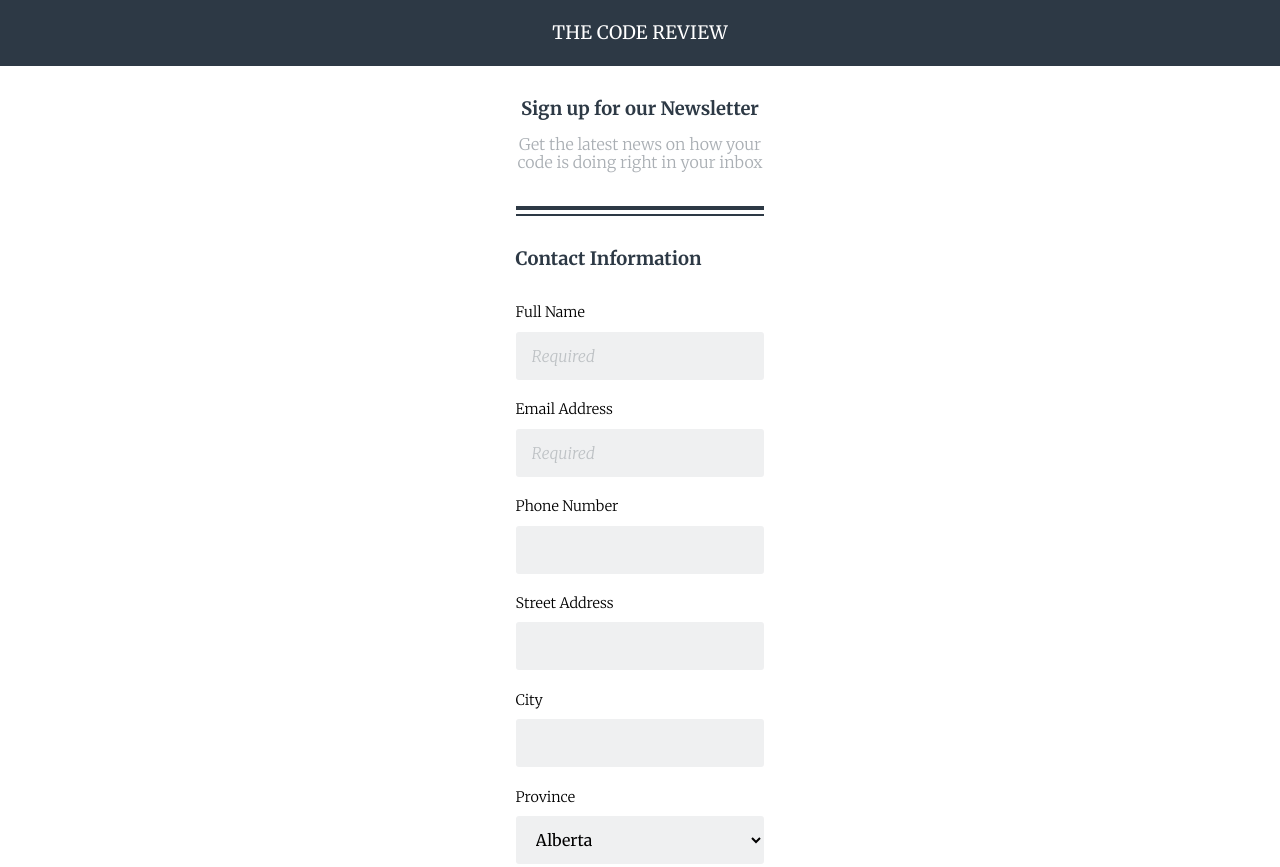
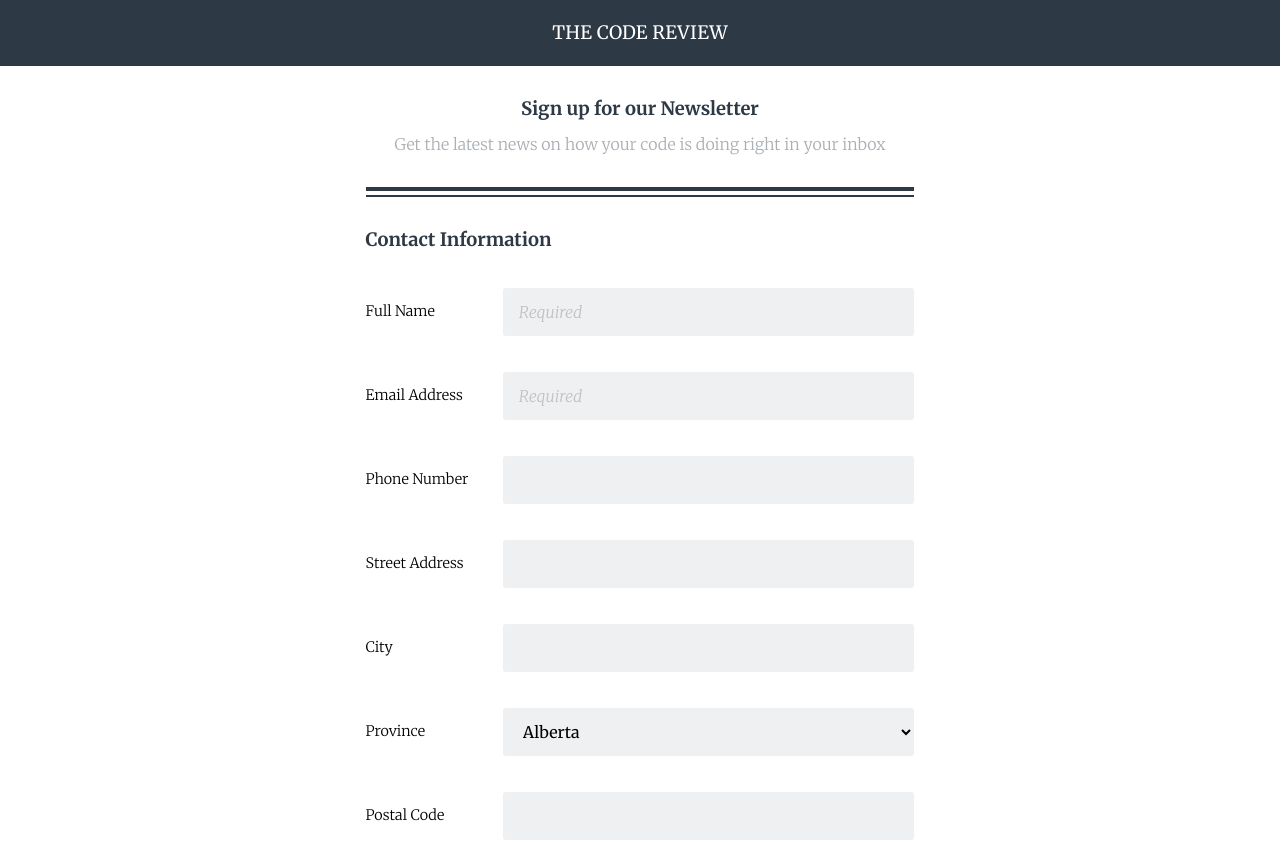
Before and after one commit to emmer05/techdegree-project-3, a plain HTML site: page index.html in a window 1280 px wide. Shown: the top 867 px of the page. Drawn offline with Linux system fonts and the light colour scheme.

Commit message:
Final Version
Final version. Until I learn more about CSS and decide to change this.

```diff
--- a/css/styles.css
+++ b/css/styles.css
@@ -73,7 +73,6 @@ legend {
 }
 
 .contact label {
-    display: block;
     margin: 1.5em 0 .75em;
 }
 
@@ -143,6 +142,11 @@ footer {
     padding: 0 2%;
 }
 
+.flex-box {
+    display: flex;
+    flex-direction: column;
+}
+
 
 /* ---- Borders ---- */
 
@@ -162,3 +166,37 @@ footer {
     top: -10px;
     width: 100%;
 }
+
+
+/* =================================
+  Media Queries
+==================================== */
+
+
+@media (min-width: 600px) {
+
+    .container {
+        max-width: 600px;
+    }
+
+    .flex-box {
+        flex-direction: row;
+        flex-wrap: wrap;
+        justify-content: flex-start;
+        align-items: center;
+    }
+
+    .contact label {
+        margin-right: auto;
+        width: 25%;
+    }
+
+    input[type="text"],
+    input[type="email"],
+    input[type="tel"],
+    select {
+        width: 75%;
+        margin: 1.5em 0 .75em;
+    }
+
+}
--- a/index.html
+++ b/index.html
@@ -21,6 +21,8 @@
             <div class="border1">
                 <fieldset class="contact"> <!--Contact Information-->
                     <legend>Contact Information</legend>
+
+                    <div class="flex-box">
 
                         <label for="name">Full Name</label>
                         <input type="text" id="name" name="user_name" placeholder="Required">
@@ -60,7 +62,7 @@
 
                         <label for="postal">Postal Code</label>
                         <input type="text" id="postal" name="user_postal">
-
+                    </div>
                 </fieldset> <!--/Contact Information-->
             </div> <!--/border1-->
 
```
Also changed, not shown: 2 other files. Lines whose indentation alone changed are shown as unchanged.
